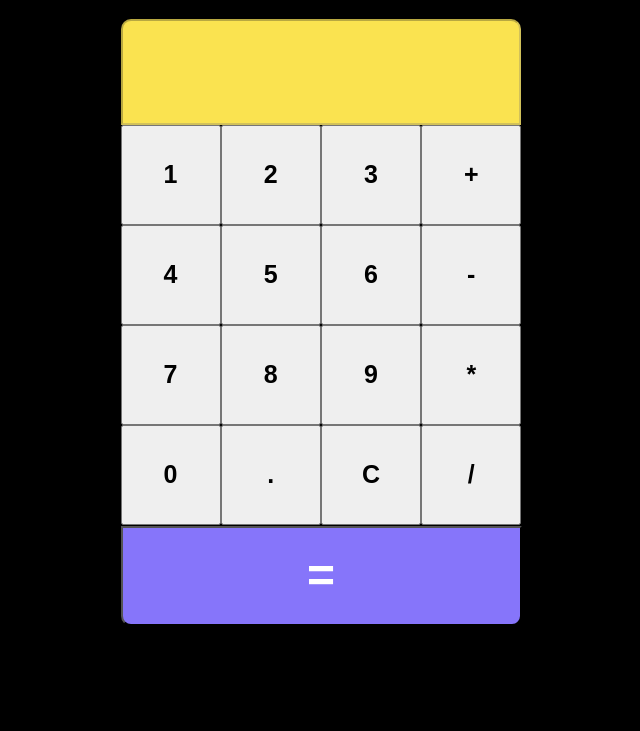
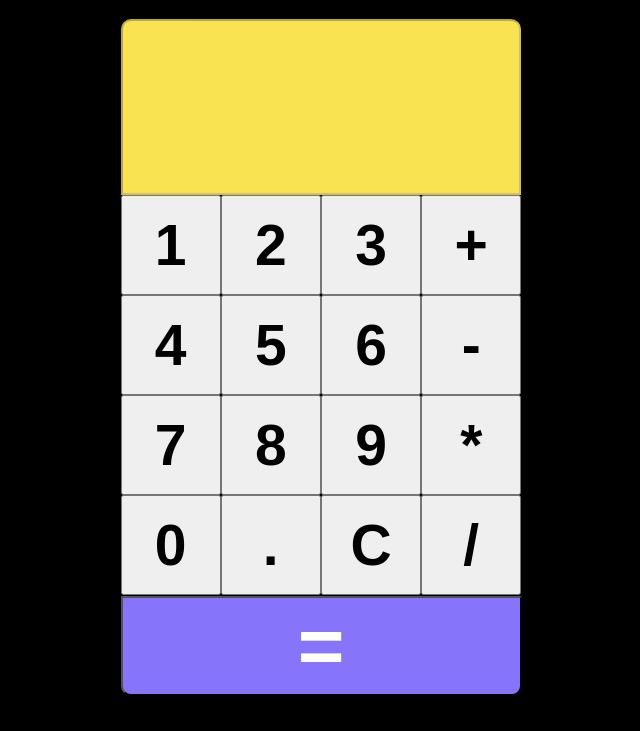
Before and after one commit to Ian-FS/simple-calculator, a plain HTML site: page index.html in a window 1280 px wide. Shown: the part 69-800 px from the top of the page, without its empty margins (319-959 px from the left). Drawn offline with Linux system fonts and the light colour scheme.

Commit message:
dashboard visual update

```diff
--- a/style.css
+++ b/style.css
@@ -16,8 +16,9 @@ h1 {
   cursor: pointer;
   width: 100px;
   height: 100px;
-  font-size: 25px;
+  font-size: 57px;
   font-weight: bold;
+  text-align: center;
 }
 .key.igual {
   background-color: #8675fa;
@@ -26,17 +27,17 @@ h1 {
   margin-top: 1px;
   border-bottom-left-radius: 10px;
   border-bottom-right-radius: 10px;
-  font-size: -webkit-xxx-large;
+  font-size: 80px;
 }
 .allErase:active {
   background-color: #fa5943;
 }
 .result {
   width: 392px;
-  height: 100px;
+  height: 170px;
   border-top-left-radius: 10px;
   border-top-right-radius: 10px;
-  font-size: 25px;
+  font-size: 60px;
   background-color: #fae350;
   color: black;
   text-align: center;
```
